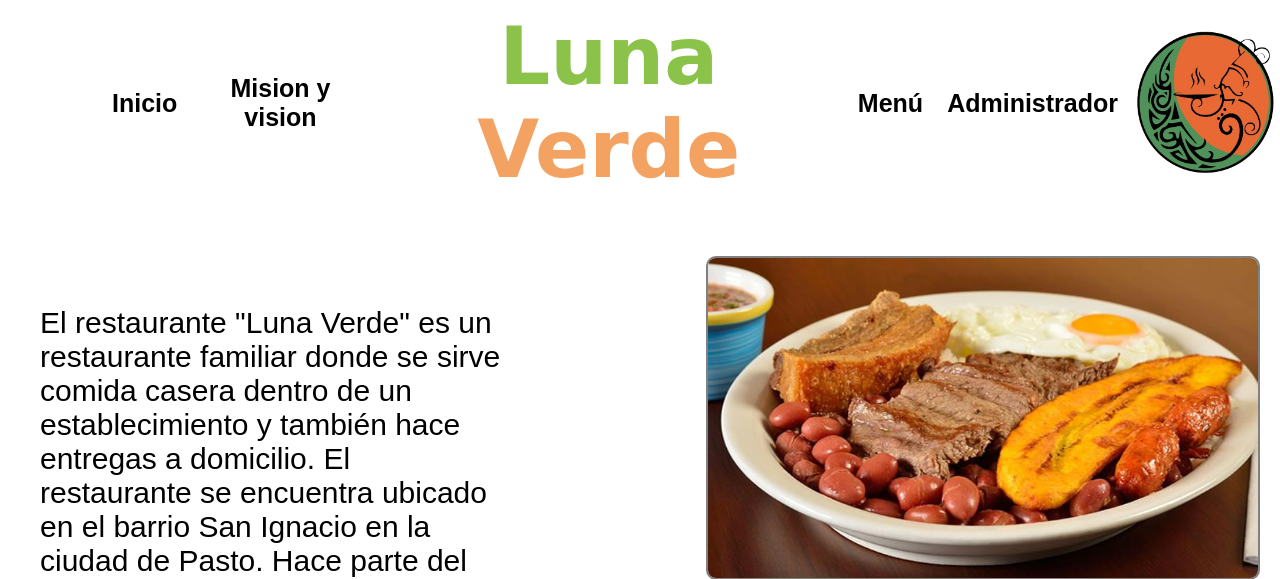
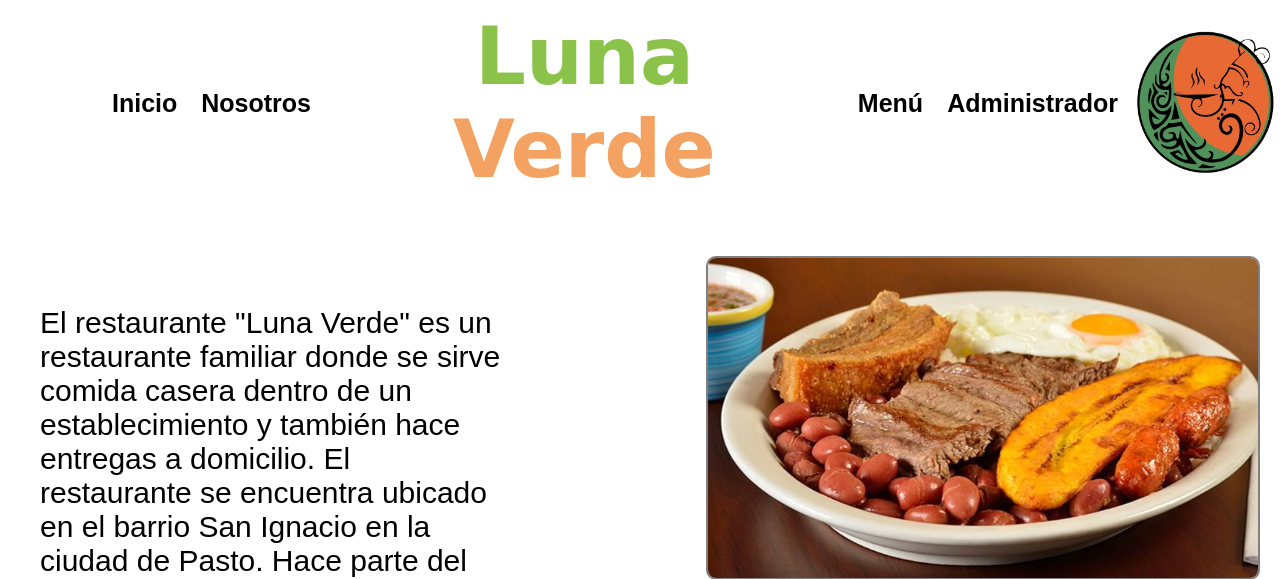
Before and after one commit to Jhontabo/Restaurante-Luna-verde, a PHP site: page / in a window 1280 px wide. Shown: the top 579 px of the page. Run offline with PHP 8.4, Linux system fonts and the light colour scheme; some web fonts are replaced.

Commit message:
segundo test aws

```diff
--- a/index.php
+++ b/index.php
@@ -26,7 +26,7 @@
     <header>
         <nav class="navbar">
             <a href="#inicio">Inicio</a>
-            <a href="#container-mision-vision">Mision y vision</a>
+            <a href="#container-mision-vision">Nosotros</a>
             <span class="luna-verde">Luna <span>Verde</span></span>
             <a href="#menu">Menú</a>
             <a href="./administrador.php">Administrador</a>
```
